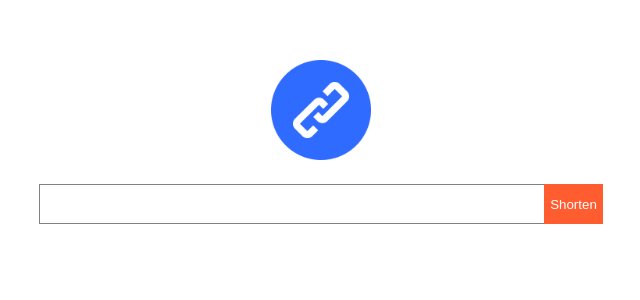
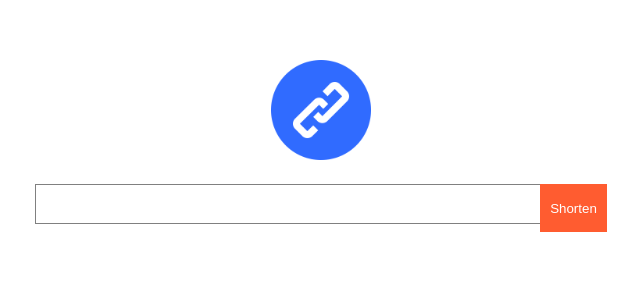
Before and after one commit to sirgalleto/tinyurl-client, a React (Create React App) app: page / in a window 1280 px wide. Shown: the top 300 px of the page, without its empty margins (319-959 px from the left). Built offline with nearby package versions, Linux system fonts and the light colour scheme.

Commit message:
(update) basic form layout

```diff
--- a/src/components/TButton.css
+++ b/src/components/TButton.css
@@ -1,8 +1,10 @@
 .TButton {
-  height: 40px;
+  height: 48px;
   outline: none;
   border: none;
   background-color: #ff5c30;
   font-size: 10pt;
   color: white;
+  vertical-align: top;
+  padding: 0 10px;
 }
```
